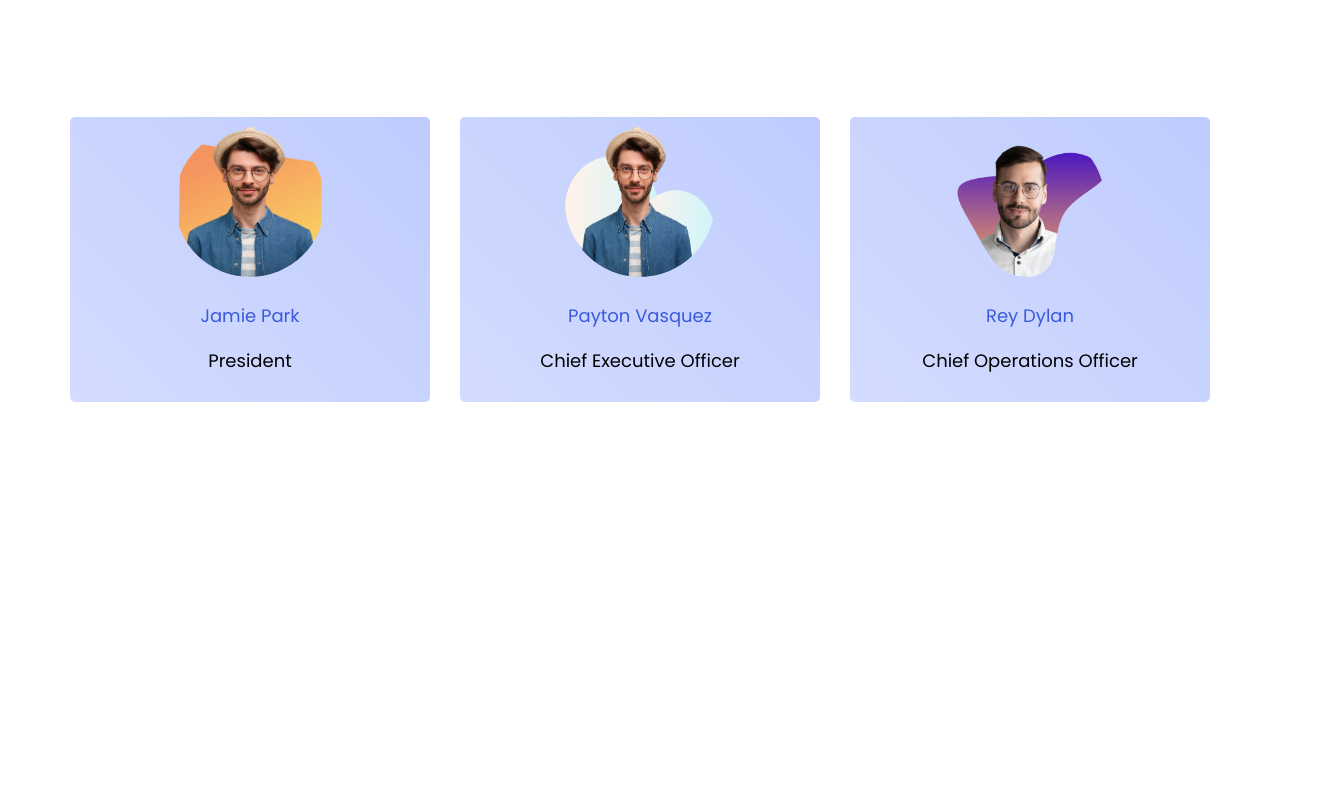
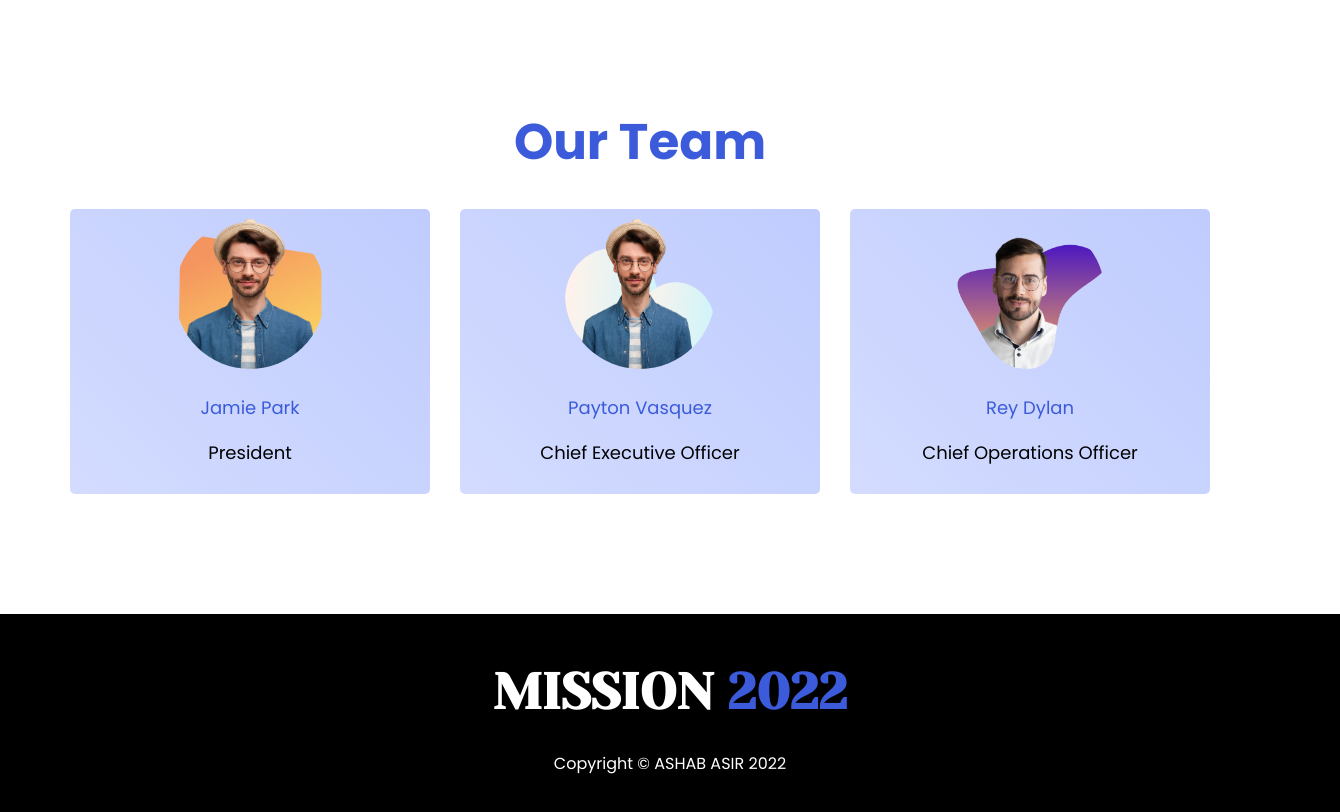
Before and after one commit to AshabAsir/mission-2022-main, a plain HTML site: page index.html in a window 1280 px wide. Shown: the part 2058-2870 px from the top of the page, 1340 px wide, since content can reach past the window. Before the commit the page ends 2580 px from the top, so only its background shows below. Drawn offline with Linux system fonts and the light colour scheme.

Commit message:
footer added

```diff
--- a/index.html
+++ b/index.html
@@ -104,7 +104,9 @@
         <img src="images/pictures/project.png" alt="project photo" />
       </div>
     </section>
-    <section class="team-section container flex-container">
+    <section class="team-section container">
+      <h1>Our Team</h1>
+      <div class="flex-container">
         <div class="team-member">
           <img src="images/person/person-1.png" alt="person-3" />
           <p class="member-name">Jamie Park</p>
@@ -120,6 +122,11 @@
           <p class="member-name">Rey Dylan</p>
           <p class="member-rank">Chief Operations Officer</p>
         </div>
+      </div>
     </section>
+    <footer>
+      <h1>MISSION <span class="indigo-color">2022</span></h1>
+      <p>Copyright &copy ASHAB ASIR 2022</p>
+    </footer>
   </body>
 </html>
--- a/style.css
+++ b/style.css
@@ -89,6 +89,10 @@ a {
 /********************/
 /*team section*/
 /********************/
+.team-section h1 {
+  text-align: center;
+  color: #3b5bdb;
+}
 .team-member {
   text-align: center;
   width: 30%;
@@ -105,3 +109,19 @@ a {
 .member-name {
   color: #3b5bdb;
 }
+/********************/
+/*footer section*/
+/********************/
+footer {
+  width: 100%;
+  background-color: black;
+  color: white;
+  text-align: center;
+  padding: 20px 30px;
+}
+footer h1 {
+  font-family: "Yeseva One", cursive;
+}
+footer p {
+  font-size: 16px;
+}
```
Also changed, not shown: images/pictures/03.jpg (added). Lines whose indentation alone changed are shown as unchanged.
